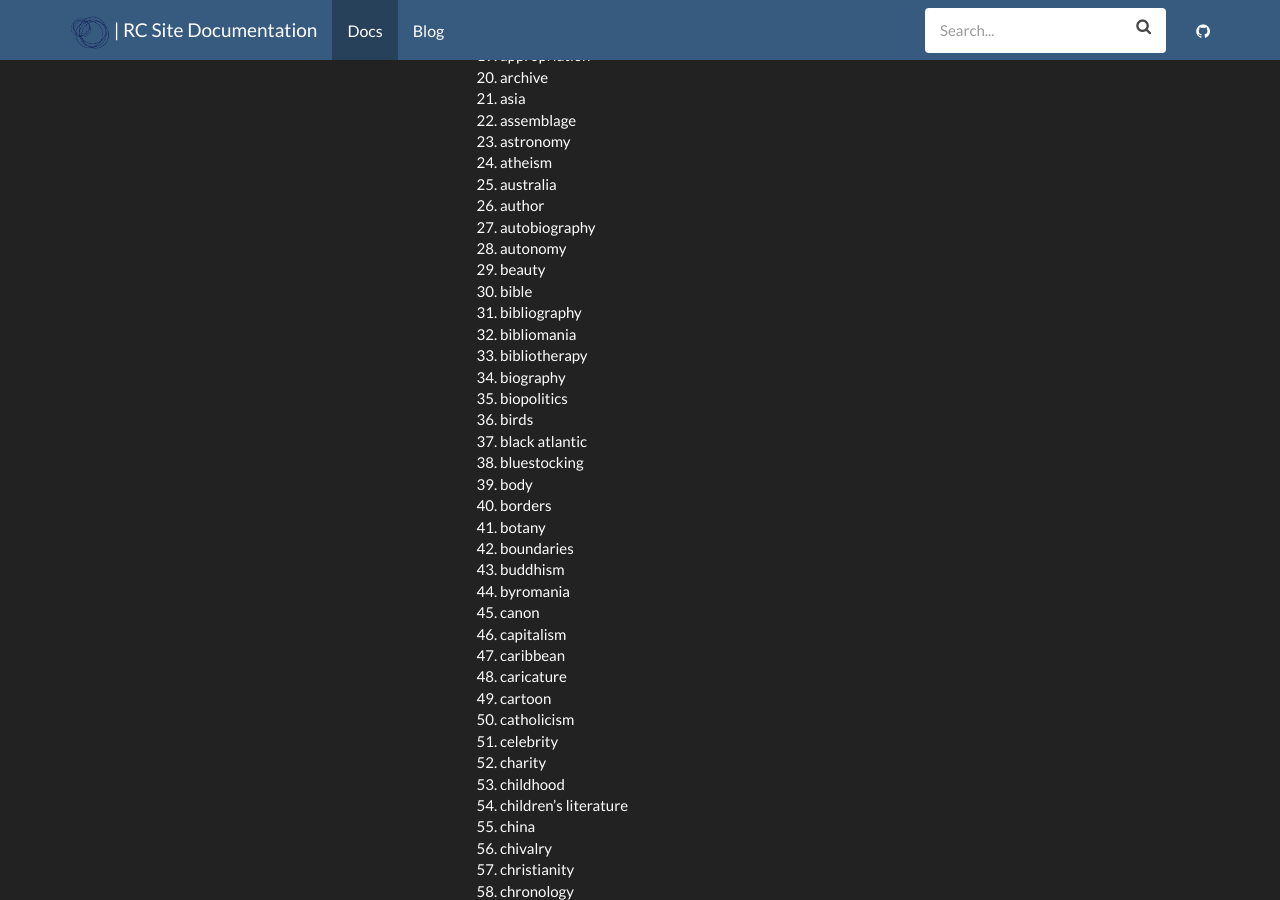
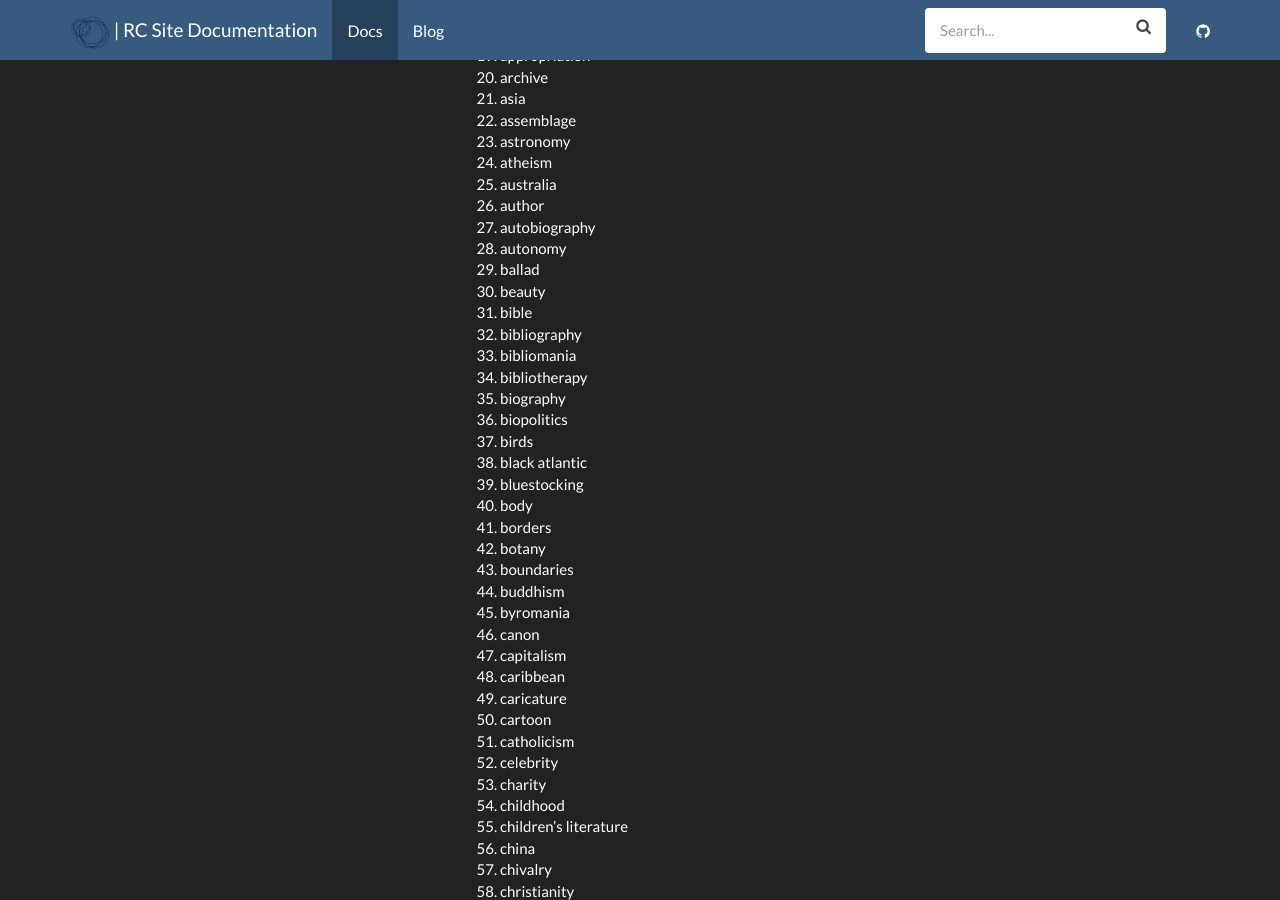
Before and after one commit to steve-kasica/romanticcircles.github.io, a Jekyll site: the page built from _docs/contributor-resources/rc-tagging.md, in a window 1280 px wide and 900 px high, scrolled down 811 px. Built offline with Jekyll 4.4.1, drawn with Linux system fonts in a browser that asks for light colours.

Commit message:
added tag

```diff
--- a/_docs/contributor-resources/rc-tagging.md
+++ b/_docs/contributor-resources/rc-tagging.md
@@ -38,252 +38,253 @@ Please select 4-6 tags from the following list that are generally relevant to th
 26. author
 27. autobiography
 28. autonomy
-29. beauty
-30. bible
-31. bibliography
-32. bibliomania
-33. bibliotherapy
-34. biography
-35. biopolitics
-36. birds
-37. black atlantic
-38. bluestocking
-39. body
-40. borders
-41. botany
-42. boundaries
-43. buddhism
-44. byromania
-45. canon
-46. capitalism
-47. caribbean
-48. caricature
-49. cartoon
-50. catholicism
-51. celebrity
-52. charity
-53. childhood
-54. children's literature
-55. china
-56. chivalry
-57. christianity
-58. chronology
-59. circulation
-60. class
-61. climate change
-62. close reading
-63. clouds
-64. code switching
-65. collaboration
-66. colonialism
-67. comedy
-68. communism
-69. community
-70. comparative literature
-71. conscious
-72. constellation
-73. consumerism
-74. contemporary culture
-75. contemporary poetry
-76. continental
-77. copyright
-78. correspondence
-79. cosmopolitanism
-80. creolization
-81. crimean war
-82. critical theory
-83. culture
-84. cyberpunk
-85. death
-86. decolonization
-87. deconstruction
-88. democracy
-89. desire
-90. diaspora
-91. digital humanities
-92. disability
-93. disaster
-94. disease
-95. domesticity
-96. drama
-97. dream
-98. drugs
-99. duality
-100. east asia
-101. east india company
-102. ecology
-103. ecosystems
-104. editing
-105. elegy
-106. embodiment
-107. empire
-108. empiricism
-109. enclosure
-110. enlightenment
-111. entanglement
-112. eugenics
-113. eastern europe
-114. europe
-115. environment
-116. environmentalism
-117. epistemology
-118. epistolary
-119. ethics
-120. evolution
-121. existentialism
-122. experience
-123. exploration
-124. fanfiction
-125. fantasy
-126. fascism
-127. fashion
-128. fear
-129. feeling
-130. feminism
-131. film
-132. food
-133. fragment
-134. freedom
-135. freemasonry
-136. french revolution
-137. gender
-138. gender roles
-139. genocide
-140. genre
-141. german romanticism
-142. global
-143. gothic
-144. grammar
-145. haitian revolution
-146. hinduism
-147. hispanosphere
-148. historicism
-149. historiography
-150. history
-151. homoeroticism
-152. homosexuality
-153. human rights
-154. humanism
-155. humanities
-156. hybridity
-157. iconoclasm
-158. iconology
-159. idealism
-160. identity
-161. ideology
-162. imagination
-163. immortality
-164. imperialism
-165. incest
-166. india
-167. individualism
-168. industrial revolution
-169. interdisciplinary
-170. intersectionality
-171. ireland
-172. islam
-173. italy
-174. jacobins
-175. jamaica
-176. japan
-177. jewish authors
-178. journal-keeping
-179. journalism
-180. kabbalah
-181. labor
-182. lake district
-183. landscape
-184. language
-185. latin america
-186. law
-187. liberty
-188. literary criticism
-189. love
-190. lyric
-191. machine
-192. magic lantern
-193. manners
-194. mapping
-195. manuscripts
-196. maroons
-197. marriage
-198. marxism
-199. masculinity
-200. masochism
-201. materialism
-202. media
-203. medicine
-204. melodrama
-205. memory
-206. Mexico
-207. middle ages
-208. middle class
-209. middle east
-210. mobility
-211. modernity
-212. monarchy
-213. morality
-214. mountaineering
-215. movement
-216. multimedia
-217. museum
-218. music
-219. mythology
-220. napoleonic wars
-221. nationalism
-222. natural history
-223. nature
-224. negative capability
-225. network
-226. new criticism
-227. new historicism
-228. new materialism
-229. new media
-230. new zealand
-231. norway
-232. novel
-233. obi
-234. ode
-235. orality
-236. orientalism
-237. orthodoxy
-238. pandemic
-239. panorama
-240. paradox
-241. passion
-242. performance
-243. periodical
-244. periodization
-245. perspective
-246. peterloo
-247. phenomenology
-248. philology
-249. philosophy
-250. photography
-251. phrenology
-252. picture theory
-253. picturesque
-254. place
-255. plague
-256. play
-257. poetics
-258. politics
-259. popular culture
-260. pornography
-261. postcolonial
-262. post-romantic
-263. poverty
-264. presentism
-265. print culture
-266. propaganda
-267. prophecy
-268. prosody
-269. Protestantism
-270. protestant reformation
-271. psychoanalysis
-272. psychology
-273. public
-274. publishing
+29. ballad
+30. beauty
+31. bible
+32. bibliography
+33. bibliomania
+34. bibliotherapy
+35. biography
+36. biopolitics
+37. birds
+38. black atlantic
+39. bluestocking
+40. body
+41. borders
+42. botany
+43. boundaries
+44. buddhism
+45. byromania
+46. canon
+47. capitalism
+48. caribbean
+49. caricature
+50. cartoon
+51. catholicism
+52. celebrity
+53. charity
+54. childhood
+55. children's literature
+56. china
+57. chivalry
+58. christianity
+59. chronology
+60. circulation
+61. class
+62. climate change
+63. close reading
+64. clouds
+65. code switching
+66. collaboration
+67. colonialism
+68. comedy
+69. communism
+70. community
+71. comparative literature
+72. conscious
+73. constellation
+74. consumerism
+75. contemporary culture
+76. contemporary poetry
+77. continental
+78. copyright
+79. correspondence
+80. cosmopolitanism
+81. creolization
+82. crimean war
+83. critical theory
+84. culture
+85. cyberpunk
+86. death
+87. decolonization
+88. deconstruction
+89. democracy
+90. desire
+91. diaspora
+92. digital humanities
+93. disability
+94. disaster
+95. disease
+96. domesticity
+97. drama
+98. dream
+99. drugs
+100. duality
+101. east asia
+102. east india company
+103. ecology
+104. ecosystems
+105. editing
+106. elegy
+107. embodiment
+108. empire
+109. empiricism
+110. enclosure
+111. enlightenment
+112. entanglement
+113. eugenics
+114. eastern europe
+115. europe
+116. environment
+117. environmentalism
+118. epistemology
+119. epistolary
+120. ethics
+121. evolution
+122. existentialism
+123. experience
+124. exploration
+125. fanfiction
+126. fantasy
+127. fascism
+128. fashion
+129. fear
+130. feeling
+131. feminism
+132. film
+133. food
+134. fragment
+135. freedom
+136. freemasonry
+137. french revolution
+138. gender
+139. gender roles
+140. genocide
+141. genre
+142. german romanticism
+143. global
+144. gothic
+145. grammar
+146. haitian revolution
+147. hinduism
+148. hispanosphere
+149. historicism
+150. historiography
+151. history
+152. homoeroticism
+153. homosexuality
+154. human rights
+155. humanism
+156. humanities
+157. hybridity
+158. iconoclasm
+159. iconology
+160. idealism
+161. identity
+162. ideology
+163. imagination
+164. immortality
+165. imperialism
+166. incest
+167. india
+168. individualism
+169. industrial revolution
+170. interdisciplinary
+171. intersectionality
+172. ireland
+173. islam
+174. italy
+175. jacobins
+176. jamaica
+177. japan
+178. jewish authors
+179. journal-keeping
+180. journalism
+181. kabbalah
+182. labor
+183. lake district
+184. landscape
+185. language
+186. latin america
+187. law
+188. liberty
+189. literary criticism
+190. love
+191. lyric
+192. machine
+193. magic lantern
+194. manners
+195. mapping
+196. manuscripts
+197. maroons
+198. marriage
+199. marxism
+200. masculinity
+201. masochism
+202. materialism
+203. media
+204. medicine
+205. melodrama
+206. memory
+207. Mexico
+208. middle ages
+209. middle class
+210. middle east
+211. mobility
+212. modernity
+213. monarchy
+214. morality
+215. mountaineering
+216. movement
+217. multimedia
+218. museum
+219. music
+220. mythology
+221. napoleonic wars
+222. nationalism
+223. natural history
+224. nature
+225. negative capability
+226. network
+227. new criticism
+228. new historicism
+229. new materialism
+230. new media
+231. new zealand
+232. norway
+233. novel
+234. obi
+235. ode
+236. orality
+237. orientalism
+238. orthodoxy
+239. pandemic
+240. panorama
+241. paradox
+242. passion
+243. performance
+244. periodical
+245. periodization
+246. perspective
+247. peterloo
+248. phenomenology
+249. philology
+250. philosophy
+251. photography
+252. phrenology
+253. picture theory
+254. picturesque
+255. place
+256. plague
+257. play
+258. poetics
+259. politics
+260. popular culture
+261. pornography
+262. postcolonial
+263. post-romantic
+264. poverty
+265. presentism
+266. print culture
+267. propaganda
+268. prophecy
+269. prosody
+270. Protestantism
+271. protestant reformation
+272. psychoanalysis
+273. psychology
+274. public
+275. publishing
 275. queer studies
 276. race
 277. radicalism
```
